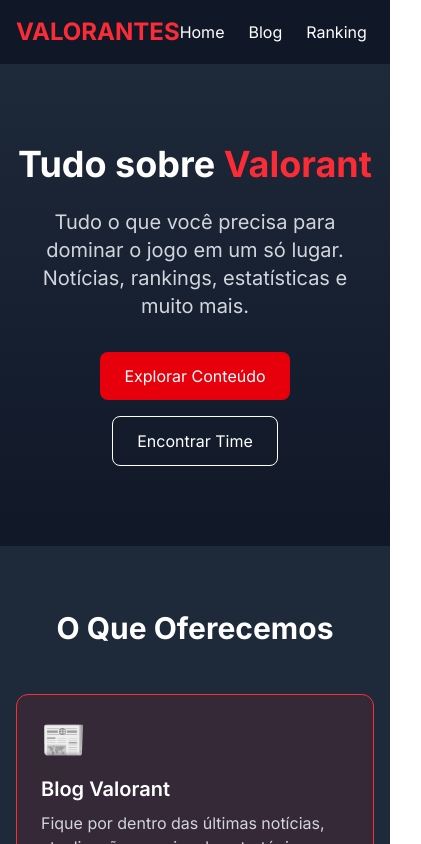
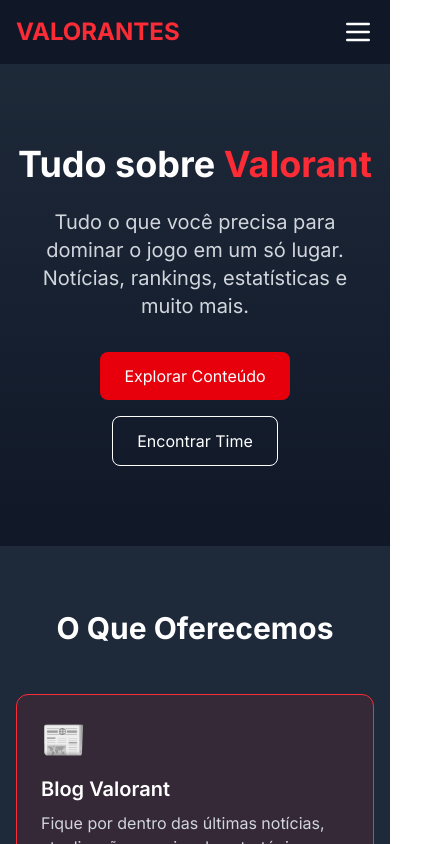
Before and after one commit to pedroaraldidev/nextValorantes, a Next.js app: page / in a window 390 px wide. Shown: the top 844 px of the page, 421 px wide, since content can reach past the window. Built offline with nearby package versions, Linux system fonts and the light colour scheme.

Commit message:
fix: mobile menu

```diff
--- a/package.json
+++ b/package.json
@@ -11,6 +11,7 @@
   "dependencies": {
     "autoprefixer": "^10.4.21",
     "axios": "^1.8.4",
+    "lucide-react": "^0.487.0",
     "next": "15.2.4",
     "postcss": "^8.5.3",
     "react": "^19.0.0",
--- a/src/components/NavBar.tsx
+++ b/src/components/NavBar.tsx
@@ -1,17 +1,45 @@
+'use client';
+
 import Link from 'next/link';
+import { useState } from 'react';
+import { Menu, X } from 'lucide-react';
 
 export default function Navbar() {
+  const [isOpen, setIsOpen] = useState(false);
+
   return (
-    <nav className="bg-gray-900 text-white p-4">
+    <nav className="bg-gray-900 text-white p-4 relative z-50">
       <div className="container mx-auto flex justify-between items-center">
-        <Link href="/" className="text-2xl font-bold text-red-500">VALORANTES</Link>
-        <div className="flex space-x-6">
+        <Link href="/" className="text-2xl font-bold text-red-500">
+          VALORANTES
+        </Link>
+
+        {/* Botão Mobile */}
+        <button
+          className="md:hidden text-white z-50"
+          onClick={() => setIsOpen(!isOpen)}
+        >
+          {isOpen ? <X size={32} /> : <Menu size={32} />}
+        </button>
+
+        {/* Menu Desktop */}
+        <div className="hidden md:flex space-x-6">
           <Link href="/" className="hover:text-red-400">Home</Link>
           <Link href="/blog" className="hover:text-red-400">Blog</Link>
           <Link href="/ranking" className="hover:text-red-400">Ranking</Link>
           <Link href="/lfg" className="hover:text-red-400">LFG</Link>
         </div>
       </div>
+
+      {/* Menu Mobile Fullscreen */}
+      {isOpen && (
+        <div className="fixed inset-0 bg-gray-900 flex flex-col justify-center items-center space-y-8 text-2xl z-40">
+          <Link href="/" className="hover:text-red-400" onClick={() => setIsOpen(false)}>Home</Link>
+          <Link href="/blog" className="hover:text-red-400" onClick={() => setIsOpen(false)}>Blog</Link>
+          <Link href="/ranking" className="hover:text-red-400" onClick={() => setIsOpen(false)}>Ranking</Link>
+          <Link href="/lfg" className="hover:text-red-400" onClick={() => setIsOpen(false)}>LFG</Link>
+        </div>
+      )}
     </nav>
   );
 }
```
Also changed, not shown: 1 other file (tests, documents, lock files or other folders).
